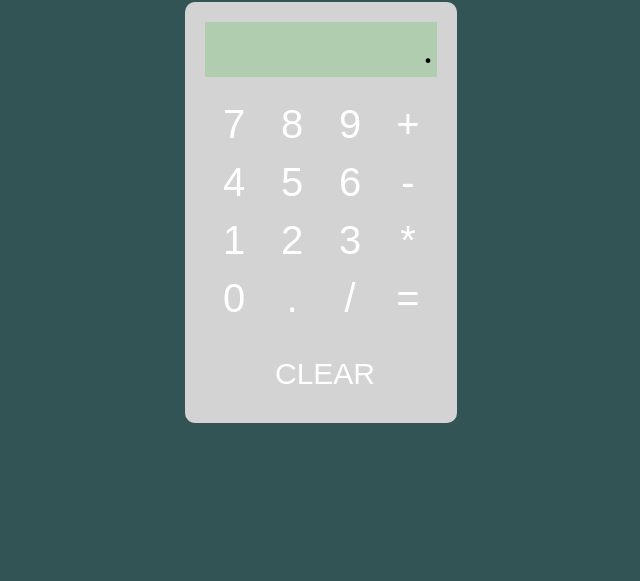
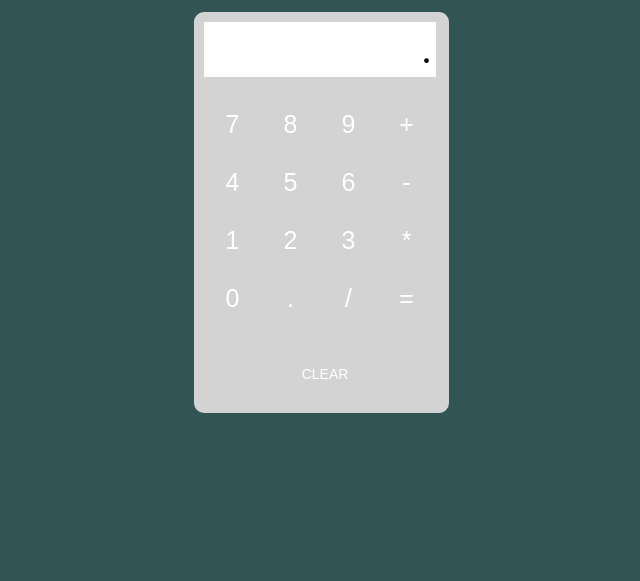
Before and after one commit to Musrihub/calculator, a plain HTML site: page index.html in a window 1280 px wide. Shown: the part 235-816 px from the top of the page, without its empty margins (319-959 px from the left). Drawn offline with Linux system fonts and the light colour scheme.

Commit message:
modified style.css

```diff
--- a/style.css
+++ b/style.css
@@ -13,21 +13,22 @@ h1 {
 
 .calculator {
     background-color: rgb(211, 211, 211);
-    padding: 20px;
+    padding: 10px;
     border-radius: 10px;
     border: none;
+
 }
 
 .screen {
     width: 224px;
-    background-color: rgb(176, 205, 176);
+    background-color: white;
     font-size: 40px;
     text-align: end;
     padding: 4px;
 }
 
 .buttons {
-    width: 232px;
+    width: 235px;
     display: flex;
     flex-wrap: wrap;
 }
@@ -35,8 +36,8 @@ h1 {
 button {
     background-color: rgb(211, 211, 211);
     border: none;
-    color: rgb(255, 255, 255);
-    font-size: 40px;
+    color: white;
+    font-size: 25px;
     width: 50px;
     height: 50px;
     border-radius: 8px;
@@ -59,7 +60,7 @@ button:hover {
 #clear {
     width: 100%;
     background-color: rgb(211, 211, 211);
-    font-size: 30px;
+    font-size: 14px;
 }
 
 #clear:hover {
```
